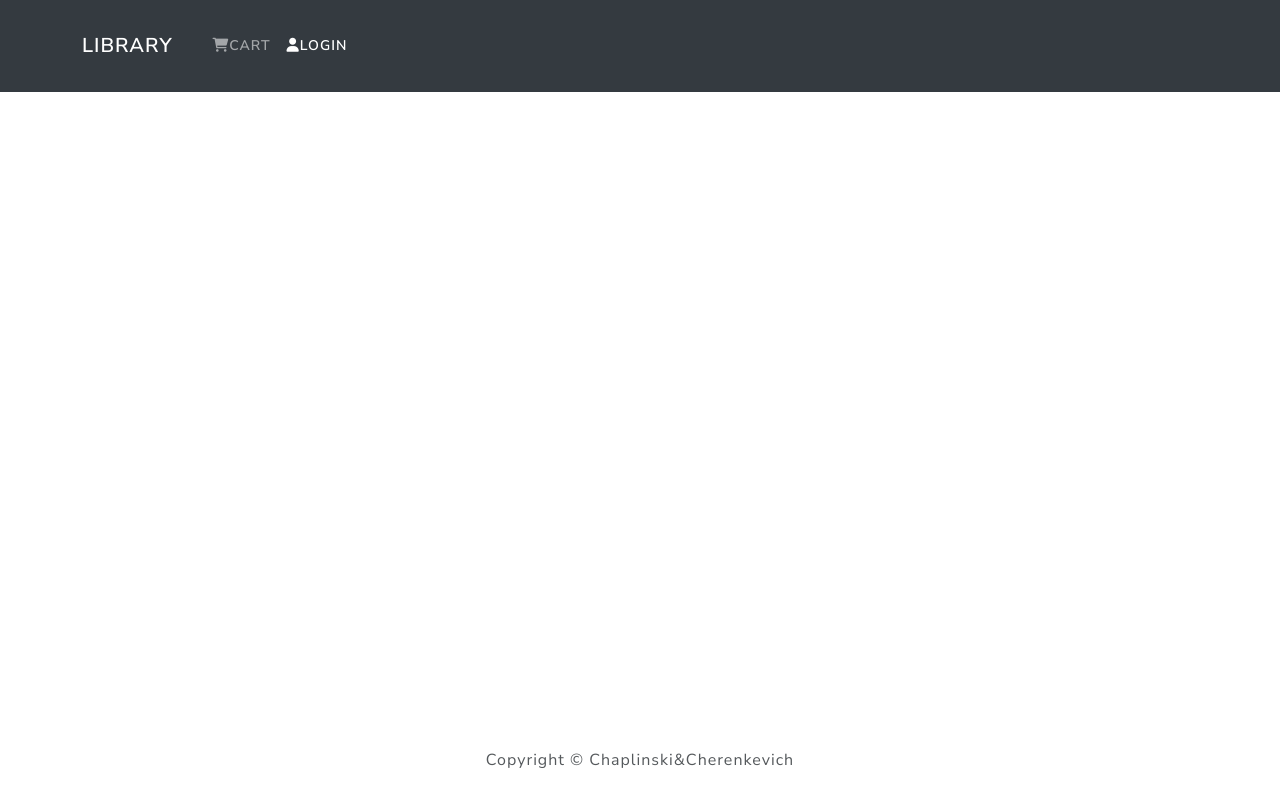
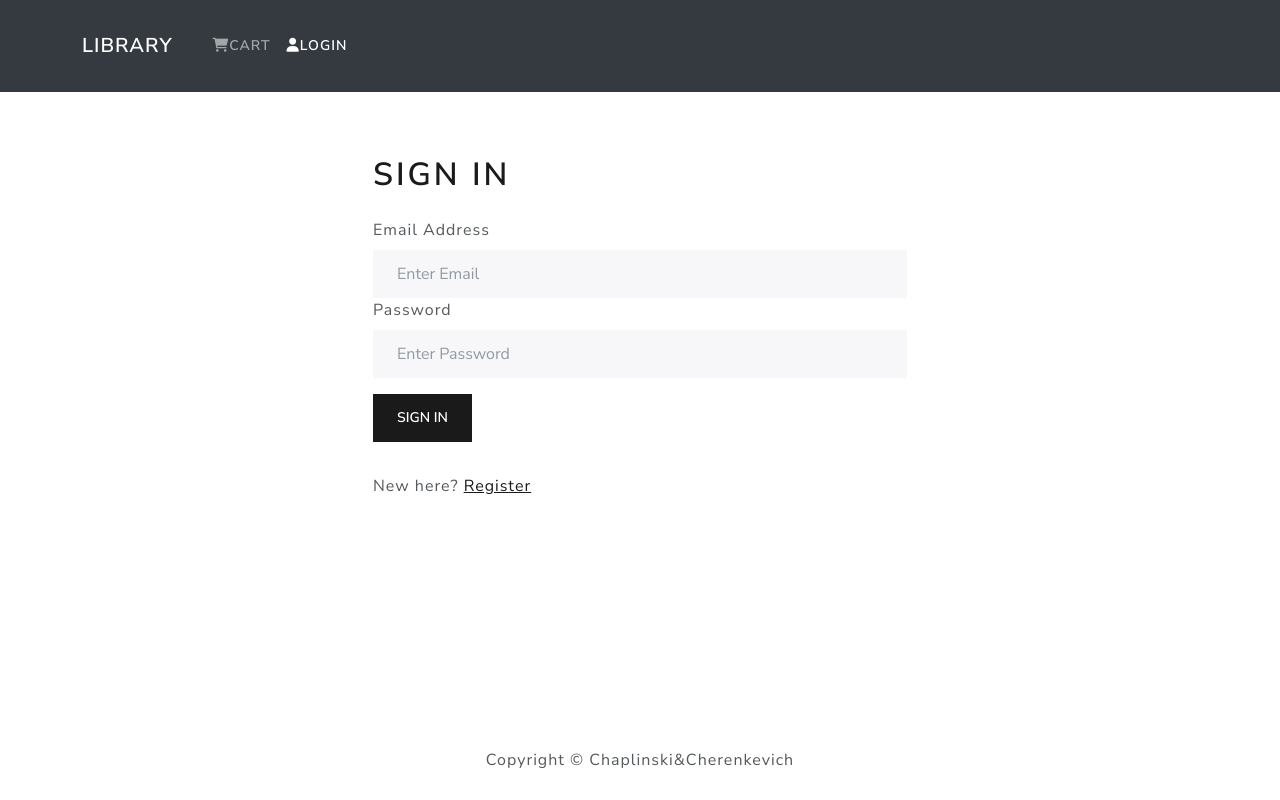
Before and after one commit to BillySadge/trpo-tofi, a React (Create React App) app in the folder library/frontend/: page /login in a window 1280 px wide. Built offline with nearby package versions, Linux system fonts and the light colour scheme.

Commit message:
user Login reducers and functionality added

```diff
--- a/library/frontend/src/App.js
+++ b/library/frontend/src/App.js
@@ -6,6 +6,7 @@
 import HomeScreen from "./screens/HomeScreen";
 import BookScreen from "./screens/BookScreen";
 import CartScreen from "./screens/CartScreen";
+import LoginScreen from "./screens/LoginScreen";
 
 function App() {
   return (
@@ -15,6 +16,7 @@
         <Container>
           <Routes>
             <Route exact path="/" element={<HomeScreen />} />
+            <Route exact path="/login" element={<LoginScreen />} />
             <Route path="/book/:id" element={<BookScreen />} />
             {/* TODO FIND THE SOLUTION TO REPLACE WILD CARD WITHOUT DOUBLE RENDERING */}
             {/* <Route path="/cart/*" element={<CartScreen />} /> */}
--- a/library/frontend/src/actions/bookActions.js
+++ b/library/frontend/src/actions/bookActions.js
@@ -23,8 +23,8 @@
     dispatch({
       type: BOOK_LIST_FAIL,
       payload:
-        error.response && error.response.data.message
-          ? error.response.data.message
+        error.response && error.response.data.detail
+          ? error.response.data.detail
           : error.message,
     });
   }
@@ -45,8 +45,8 @@
     dispatch({
       type: BOOK_DETAILS_FAIL,
       payload:
-        error.response && error.response.data.message
-          ? error.response.data.message
+        error.response && error.response.data.detail
+          ? error.response.data.detail
           : error.message,
     });
   }
--- /dev/null
+++ b/library/frontend/src/actions/userActions.js
@@ -0,0 +1,38 @@
+import {
+  USER_LOGIN_REQUEST,
+  USER_LOGIN_SUCCESS,
+  USER_LOGIN_FAIL,
+  USER_LOGOUT,
+} from "../constants/userConstants";
+import axios from "axios";
+export const login = (email, password) => async (dispatch) => {
+  try {
+    dispatch({
+      type: USER_LOGIN_REQUEST,
+    });
+    const config = {
+      Headers: {
+        "Content-type": "application/json",
+      },
+    };
+    const { data } = await axios.post(
+      "/api/users/login/",
+      { username: email, password: password },
+      config
+    );
+
+    dispatch({
+      type: USER_LOGIN_SUCCESS,
+      payload: data,
+    });
+    localStorage.setItem("userInfo", JSON.stringify(data));
+  } catch (error) {
+    dispatch({
+      type: USER_LOGIN_FAIL,
+      payload:
+        error.response && error.response.data.detail
+          ? error.response.data.detail
+          : error.message,
+    });
+  }
+};
--- /dev/null
+++ b/library/frontend/src/components/FormContainer.js
@@ -0,0 +1,15 @@
+import React from 'react'
+import { Container, Row, Col } from 'react-bootstrap'
+function FormContainer({children}) {
+  return (
+    <Container>
+        <Row className="justify-content-md-center">
+            <Col xs={12} md={6}>
+                {children}
+            </Col>
+        </Row>
+    </Container>
+  )
+}
+
+export default FormContainer
--- /dev/null
+++ b/library/frontend/src/constants/userConstants.js
@@ -0,0 +1,5 @@
+export const USER_LOGIN_REQUEST = 'USER_LOGIN_REQUEST'
+export const USER_LOGIN_SUCCESS = 'USER_LOGIN_SUCCESS'
+export const USER_LOGIN_FAIL = 'USER_LOGIN_FAIL'
+
+export const USER_LOGOUT = 'USER_LOGOUT'
--- /dev/null
+++ b/library/frontend/src/reducers/userReducers.js
@@ -0,0 +1,25 @@
+import {
+  USER_LOGIN_REQUEST,
+  USER_LOGIN_SUCCESS,
+  USER_LOGIN_FAIL,
+  USER_LOGOUT,
+} from "../constants/userConstants";
+
+export const userLoginReducer = (state = {}, action) => {
+  switch (action.type) {
+    case USER_LOGIN_REQUEST:
+      return { loading: true};
+
+    case USER_LOGIN_SUCCESS:
+      return { loading: false, userInfo: action.payload };
+
+    case USER_LOGIN_FAIL:
+      return { loading: false, error: action.payload };
+
+    case USER_LOGOUT:
+      return {};
+
+    default:
+      return state;
+  }
+};
--- /dev/null
+++ b/library/frontend/src/screens/LoginScreen.js
@@ -0,0 +1,78 @@
+import React, { useState, useEffect } from "react";
+import { Link, redirect } from "react-router-dom";
+import { Form, Button, Row, Col, FormGroup } from "react-bootstrap";
+import { useDispatch, useSelector } from "react-redux";
+import Loader from "../components/Loader";
+import Message from "../components/Message";
+import FormContainer from "../components/FormContainer";
+import { login } from "../actions/userActions";
+import { useLocation, useNavigate } from "react-router-dom";
+function LoginScreen() {
+  const [email, setEmail] = useState("");
+  const [password, setPassword] = useState("");
+
+
+  const dispatch = useDispatch();
+
+  const location = useLocation();
+  const redirect = location.search ? location.search.split("=")[1] : "/";
+
+  const navigate = useNavigate();
+  const userLogin = useSelector(state => state.userLogin);
+  const { error, loading, userInfo } = userLogin;
+
+    useEffect(()=>{
+    if(userInfo){
+        navigate(redirect)
+
+    }
+  }, [userInfo, redirect, navigate])
+
+
+  const submitHandler = (e) => {
+    e.preventDefault();
+    dispatch(login(email, password))
+  };
+  return (
+    <FormContainer>
+      <h1>Sign In</h1>
+      {error && <Message variant='danger'>{error}</Message>}
+      {loading && <Loader />}
+      <Form onSubmit={submitHandler}>
+        <Form.Group controlId="email">
+          <Form.Label>Email Address</Form.Label>
+          <Form.Control
+            type="email"
+            placeholder="Enter Email"
+            value={email}
+            onChange={(e) => setEmail(e.target.value)}
+          ></Form.Control>
+        </Form.Group>
+        <Form.Group controlId="password">
+          <Form.Label>Password</Form.Label>
+          <Form.Control
+            type="password"
+            placeholder="Enter Password"
+            value={password}
+            onChange={(e) => setPassword(e.target.value)}
+          ></Form.Control>
+        </Form.Group>
+
+        <Button className="my-3 " type="submit" variant="primary">
+          Sign In
+        </Button>
+      </Form>
+
+      <Row className="py-3">
+        <Col>
+          New here?{" "}
+          <Link to={redirect ? `/register?redirect=${redirect}` : "/register"}>
+            Register
+          </Link>
+        </Col>
+      </Row>
+    </FormContainer>
+  );
+}
+
+export default LoginScreen;
--- a/library/frontend/src/store.js
+++ b/library/frontend/src/store.js
@@ -7,19 +7,26 @@
 import { composeWithDevTools } from "redux-devtools-extension";
 import { bookListReducer, bookDetailsReducer } from "./reducers/bookReducers";
 import { cartReducer } from "./reducers/cartReducers";
+import { userLoginReducer } from './reducers/userReducers'
 
 const reducer = combineReducers({
   bookList: bookListReducer,
   bookDetails: bookDetailsReducer,
   cart: cartReducer,
+  userLogin: userLoginReducer,
 });
 
 const cartItemsFromStorage = localStorage.getItem("cartItems")
   ? JSON.parse(localStorage.getItem("cartItems"))
   : [];
 
+const userInfoFromStorage = localStorage.getItem("userInfo")
+  ? JSON.parse(localStorage.getItem("userInfo"))
+  : null;
+
 const initialState = {
-  cart:{cartItems: cartItemsFromStorage}
+  cart:{cartItems: cartItemsFromStorage},
+  userLogin:{userInfo: userInfoFromStorage}
 };
 
 const middleware = [thunk];
```
